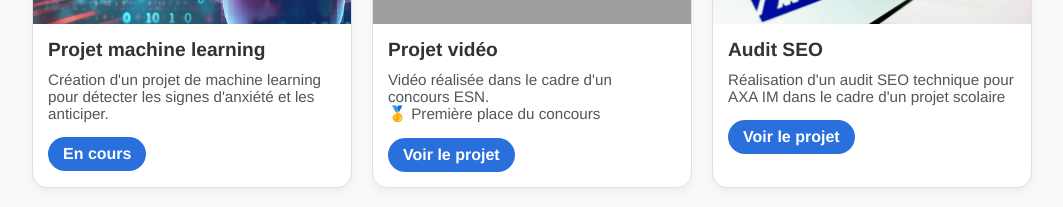
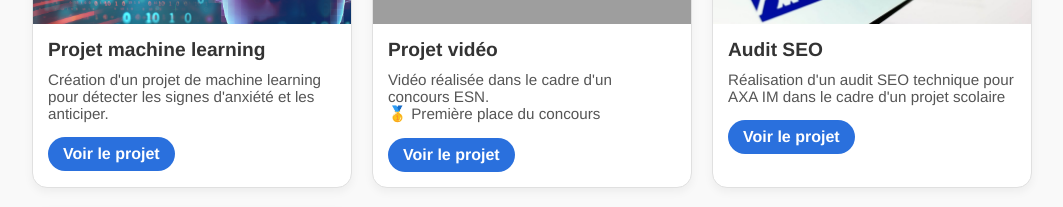
Before and after one commit to charlotteadam04/portfolio, a plain HTML site: page index.html in a window 1280 px wide. Shown: the part 3820-4027 px from the top of the page, without its empty margins (108-1171 px from the left). Drawn offline with Linux system fonts and the light colour scheme; grey boxes are pictures that could not be loaded.

Commit message:
Update index.html

```diff
--- a/index.html
+++ b/index.html
@@ -190,7 +190,7 @@
           <div class="project-content">
             <h3>Projet machine learning</h3>
             <p>Création d'un projet de machine learning pour détecter les signes d'anxiété et les anticiper.</p>
-            <a href="" target="_blank" class="project-button">En cours</a>
+            <a href="https://www.canva.com/design/DAG_bx1QnMI/OVdBP3gU9P0XHlmW5fWFJQ/view?utm_content=DAG_bx1QnMI&utm_campaign=designshare&utm_medium=link2&utm_source=uniquelinks&utlId=hd214e43b79" target="_blank" class="project-button">Voir le projet</a>
           </div>
         </div>
 
```
